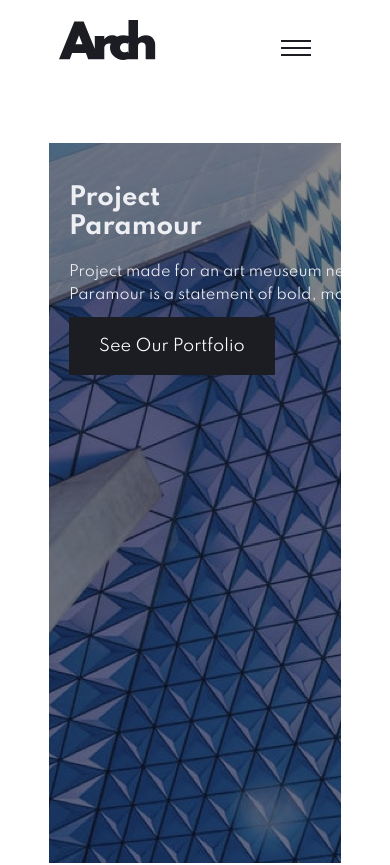
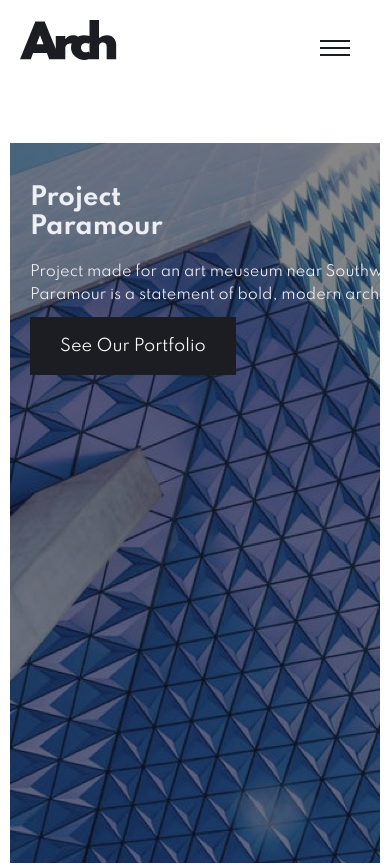
Before and after one commit to monsterkosh/arch, a React (Create React App) app: page / in a window 390 px wide. Shown: the top 865 px of the page. Built offline with nearby package versions, Linux system fonts and the light colour scheme.

Commit message:
[MAKE:FILE] Home.jsx

```diff
--- a/src/App.js
+++ b/src/App.js
@@ -1,20 +1,10 @@
-import Featured from './components/Featured';
-import Footer from './components/Footer';
-import Hero from './components/Hero';
-import Ideas from './components/Ideas';
-import Navbar from './components/Navbar';
-import Welcome from './components/Welcome';
+import Home from './views/Home';
 import './styles/globalStyles.css';
 
 function App() {
   return (
     <div className='container'>
-      <Navbar />
-      <Hero />
-      <Welcome />
-      <Ideas />
-      <Featured />
-      <Footer />
+      <Home />
     </div>
   );
 }
--- a/src/styles/globalStyles.css
+++ b/src/styles/globalStyles.css
@@ -20,8 +20,13 @@ main {
 }
 
 .container {
-    /* VER ESTO EN MOBILE */
     width: 80%;
     margin: 0 auto;
     font-family: 'Spartan', sans-serif;
 }
+
+@media (max-width: 500px) {
+    .container {
+        width: 100%;
+    }
+}
--- /dev/null
+++ b/src/views/Home.jsx
@@ -0,0 +1,22 @@
+import React from 'react';
+import Featured from '../components/Featured';
+import Footer from '../components/Footer';
+import Hero from '../components/Hero';
+import Ideas from '../components/Ideas';
+import Navbar from '../components/Navbar';
+import Welcome from '../components/Welcome';
+
+const Home = () => {
+  return (
+    <>
+      <Navbar />
+      <Hero />
+      <Welcome />
+      <Ideas />
+      <Featured />
+      <Footer />
+    </>
+  );
+};
+
+export default Home;
```
